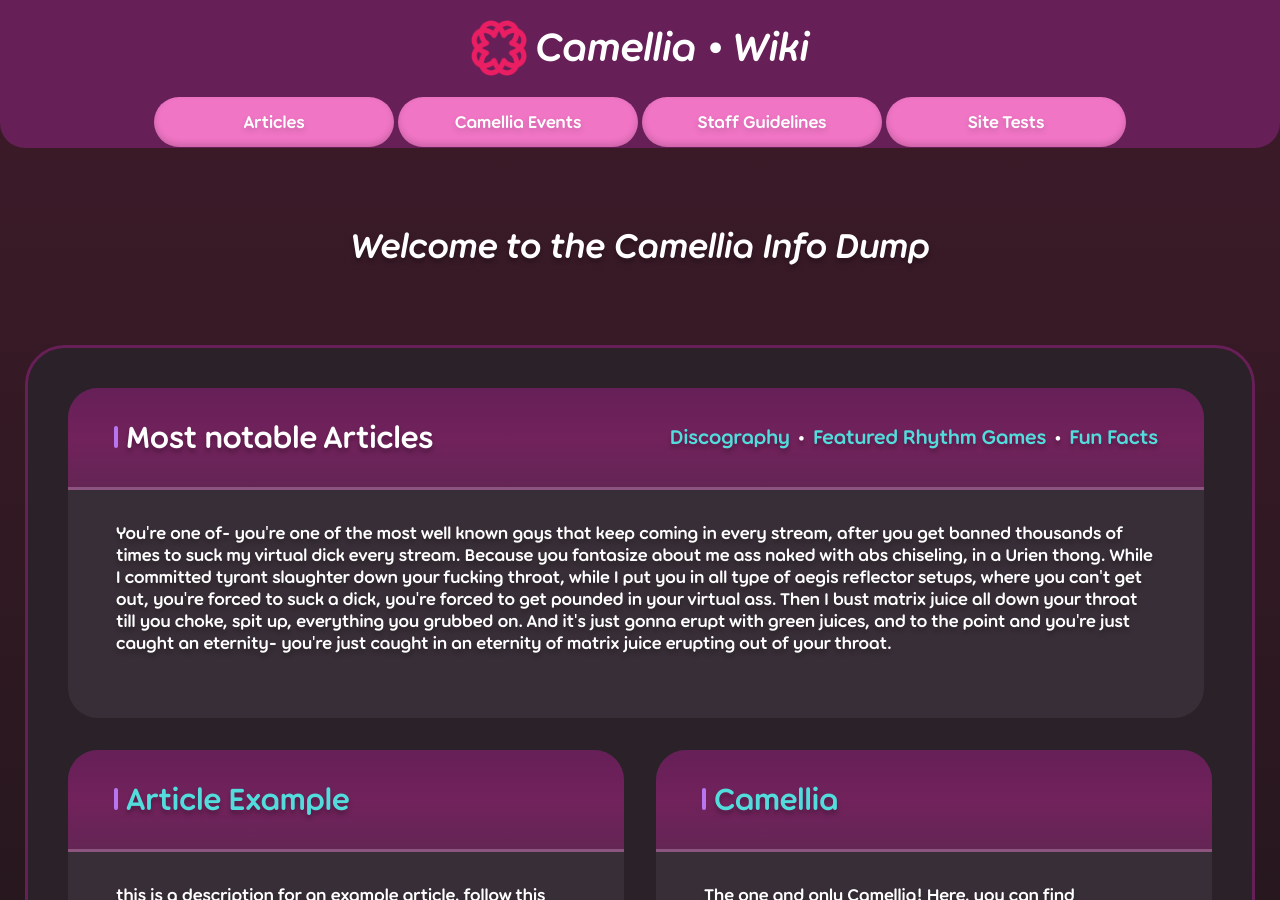
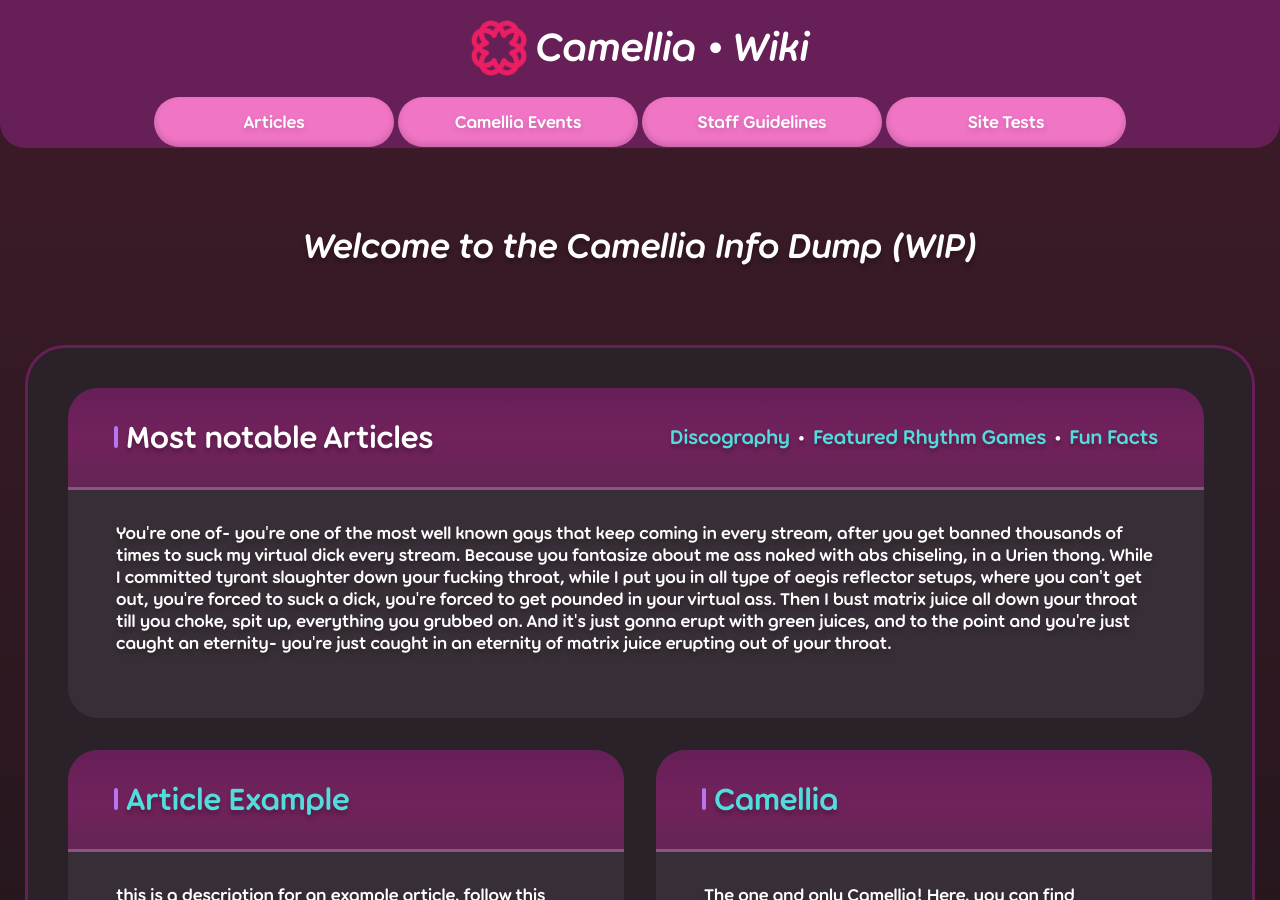
Before and after one commit to CamelliaCommunity/Wiki, a Jekyll site: the page built from index.markdown, in a window 1280 px wide and 900 px high. Built offline with Jekyll 4.4.1, drawn with Linux system fonts in a browser that asks for light colours.

Commit message:
add wip title again

```diff
--- a/_layouts/home.html
+++ b/_layouts/home.html
@@ -19,7 +19,7 @@ layout: "wrapper"
 
 <main>
   <div id="notAFullTitleContainer">
-    <h1>Welcome to the Camellia Info Dump</h1>
+    <h1>Welcome to the Camellia Info Dump (WIP)</h1>
   </div>
   <div class="cardBackground">
     <div class="gridLayout">
```
